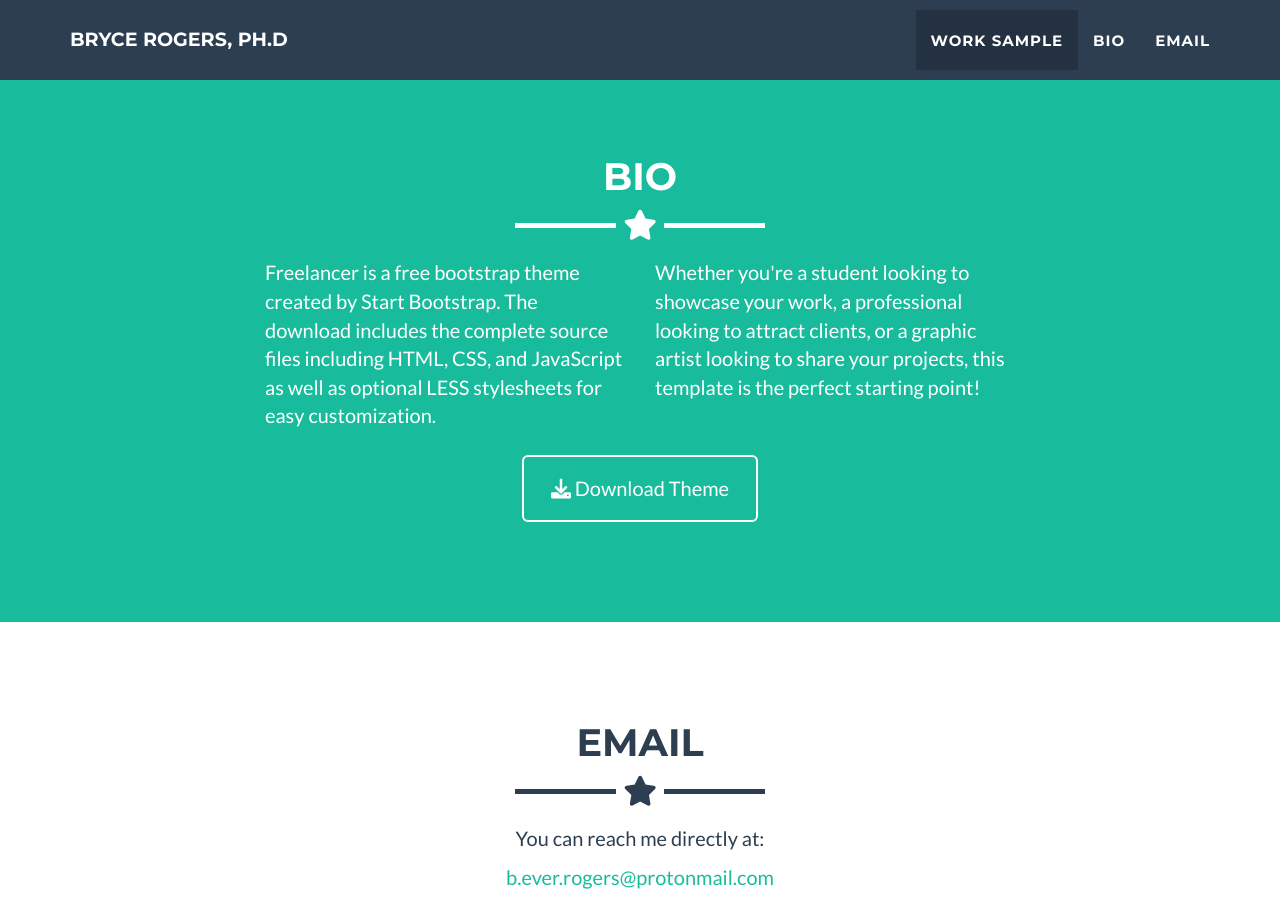
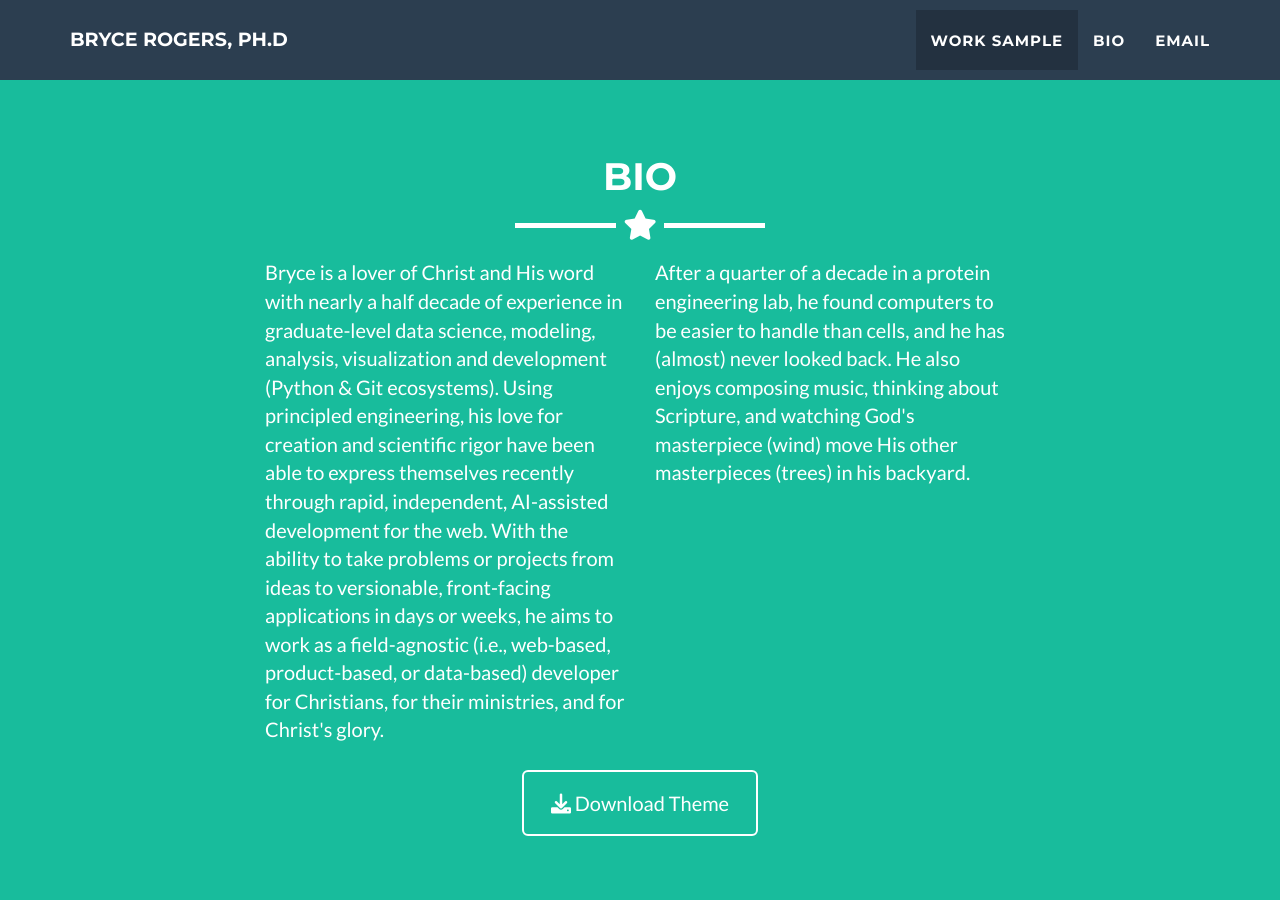
Before and after one commit to brcodes/brcodes.github.io, a Jekyll site: the page built from index.html, in a window 1280 px wide and 900 px high, scrolled down 1567 px. Built offline with Jekyll 4.4.1, drawn with Linux system fonts in a browser that asks for light colours; some of the changed text lies outside the part shown.

Commit message:
Bio much better

```diff
--- a/_config.yml
+++ b/_config.yml
@@ -9,7 +9,7 @@ url: "https://brcodes.github.io"
 baseurl: ""
 description: "Write an awesome description for your new site here. You can edit this line in _config.yml. It will appear in your document head meta (for Google search results) and in your feed.xml site description."
 keywords: "your keywords, separated by commas"
-skills: "Scientist - Programmer - Web Developer"
+skills: "Ph.D/M.S. Scientist - Programmer - Web Developer"
 profile_pic_width: 250  # pixels — tune this to resize the profile photo
 profile_pic_zoom: 1.2  # 1.0 = no zoom
 profile_pic_offset_x: 10  # px, positive moves crop right
--- a/_includes/about.html
+++ b/_includes/about.html
@@ -9,13 +9,16 @@
     </div>
     <div class="row">
       <div class="col-lg-4 col-lg-offset-2">
-        <p>Freelancer is a free bootstrap theme created by Start Bootstrap. The download includes the complete
-          source files including HTML, CSS, and JavaScript as well as optional LESS stylesheets for easy
-          customization.</p>
+        <p>Bryce is a lover of Christ and His word with nearly a half decade of experience in
+           graduate-level data science, modeling, analysis, visualization and development (Python & Git ecosystems).
+           Using principled engineering, his love for creation and scientific rigor have been able to express themselves recently through rapid, independent, AI-assisted development for the web.
+           With the ability to take problems or projects from ideas to versionable, front-facing applications in days or weeks, he
+           aims to work as a field-agnostic (i.e., web-based, product-based, or data-based) developer for Christians, for their ministries, and for Christ's glory.</p>
       </div>
       <div class="col-lg-4">
-        <p>Whether you're a student looking to showcase your work, a professional looking to attract clients, or
-          a graphic artist looking to share your projects, this template is the perfect starting point! </p>
+        <p>After a quarter of a decade in a protein engineering lab, he found computers to be easier to handle than cells, and he has (almost) never looked back. He also enjoys composing music,
+          thinking about Scripture, and watching God's masterpiece (wind) move His other masterpieces (trees) in his backyard.
+        </p>
       </div>
       <div class="col-lg-8 col-lg-offset-2 text-center">
         <a href="https://github.com/jeromelachaud/freelancer-theme" class="btn btn-lg btn-outline">
```
